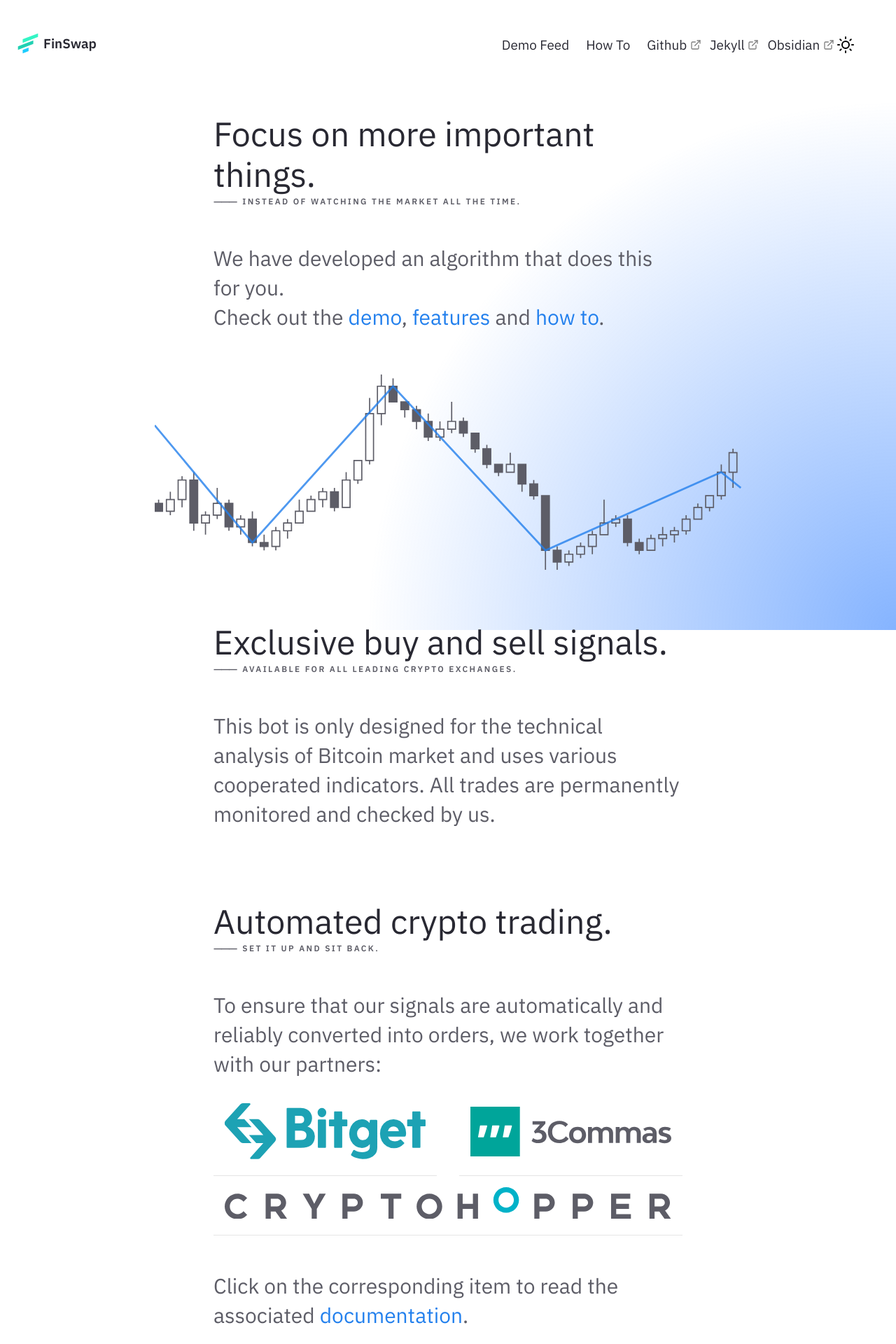
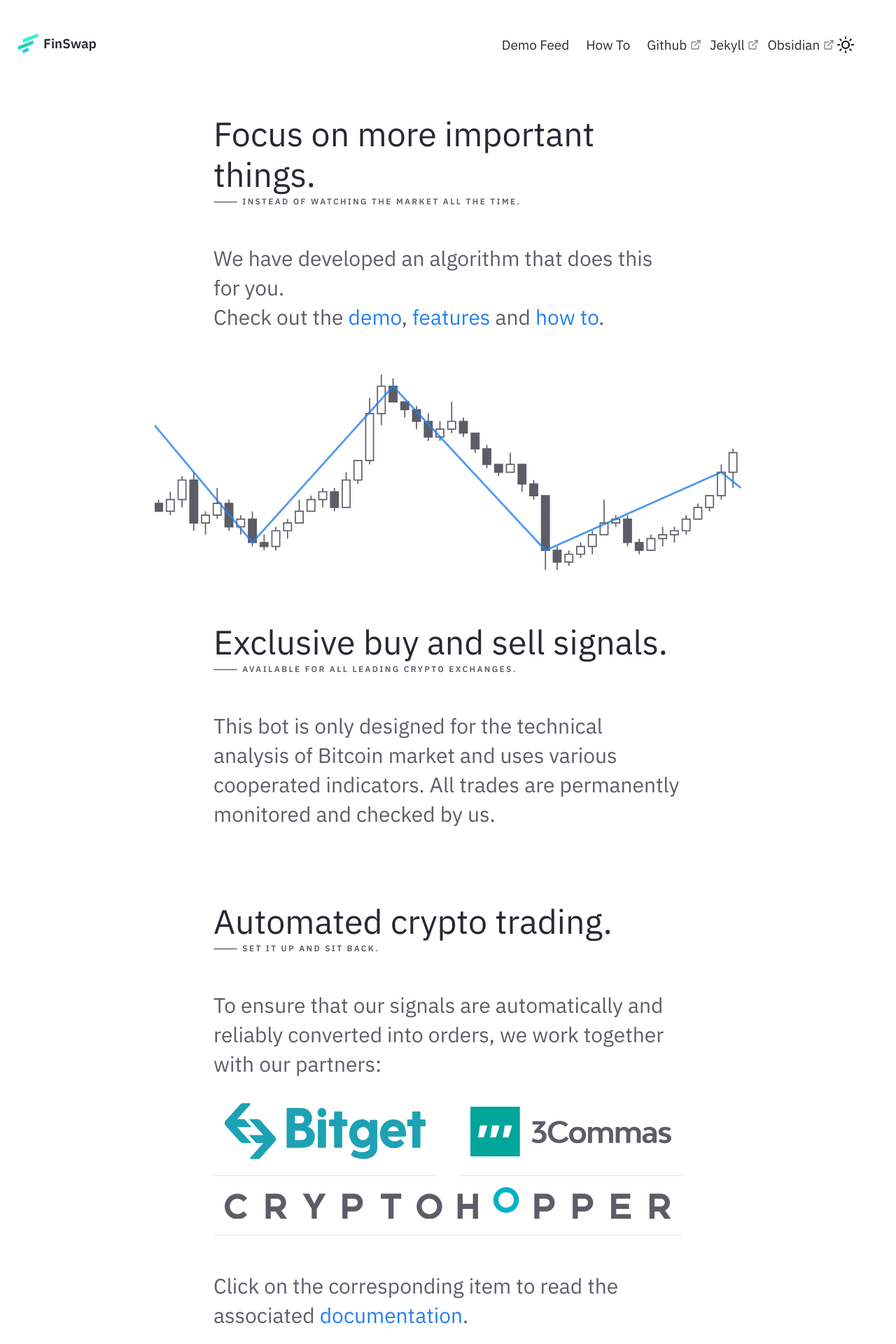
Before and after one commit to kevinroku/nroku.github.io, a Jekyll site: the page built from pages/index.md, in a window 1280 px wide. Shown: the top 1920 px of the page at 70% size. Built offline with Jekyll 4.4.1, drawn with Linux system fonts in a browser that asks for light colours.

Commit message:
Update Post.html

```diff
--- a/_layouts/Post.html
+++ b/_layouts/Post.html
@@ -182,7 +182,7 @@
         </div>
     </section>
     {%- include Footer.html -%}
-    <div style="position: fixed; left: 0; top: 0; right: 0; bottom: 0; z-index: -1; background-image: radial-gradient(circle farthest-side at 100% 100%,rgba(56,132,255,.61),rgba(31,35,41,0) 59%,rgba(31,35,41,0));"></div>
+
 </main>
 </body>
 </html>
```
